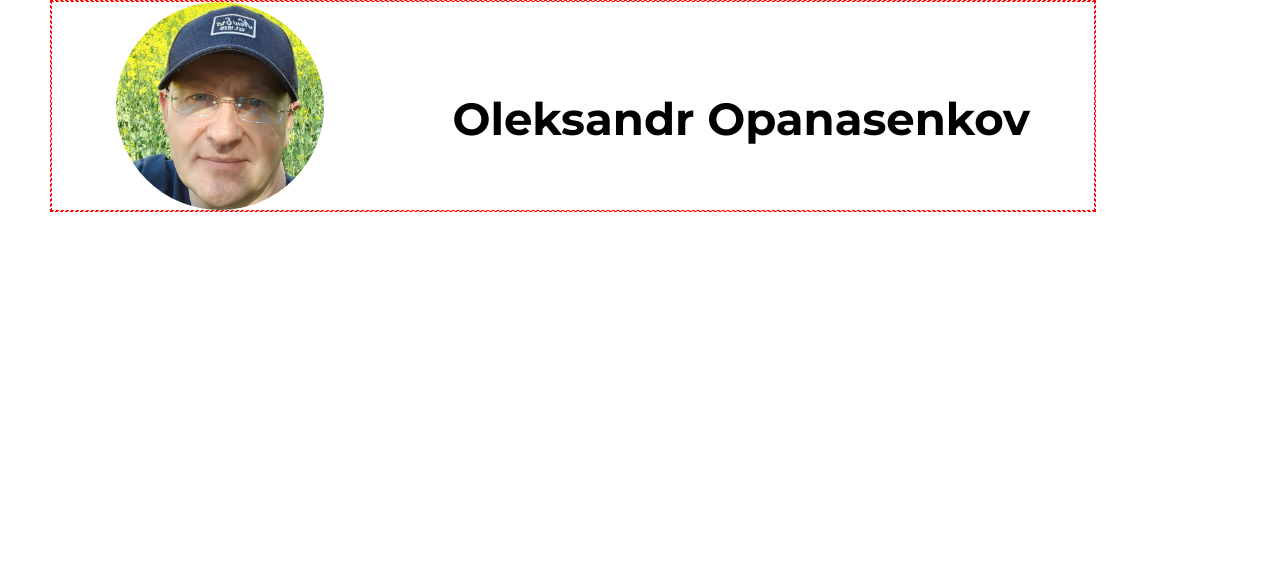
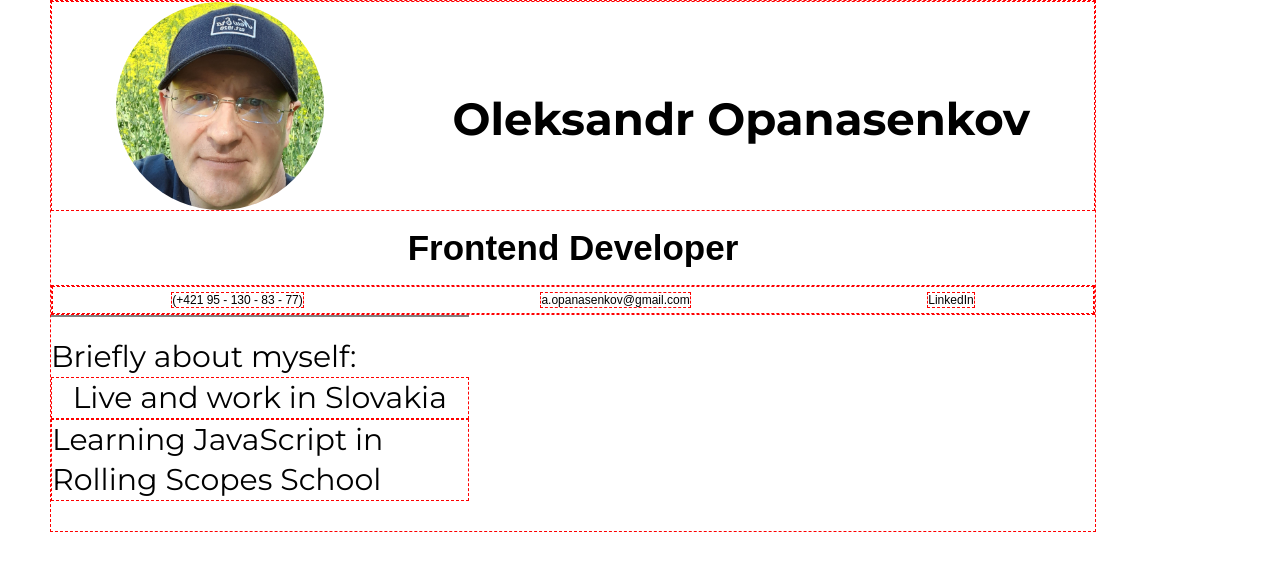
Before and after one commit to AlexOpanasenkov/rsschool-cv, a plain HTML site: page index.html in a window 1280 px wide. Drawn offline with Linux system fonts and the light colour scheme.

Commit message:
feat: add block main and line color gray

```diff
--- a/index.html
+++ b/index.html
@@ -14,7 +14,35 @@
                 <img class="logo-img" src="foto.jpg" alt="foto-person">
                 <h1 class="logo-text">Oleksandr Opanasenkov</h1>
             </div>
+            <h2 class="logo-description">Frontend Developer</h2>
+            <div class="header-bottom menu-nav">
+                <nav>
+                    <ul class="menu-nav_link">
+                        <li>
+                            <a class="menu-nav__link_item" href="+421951308377" target="_blank">(+421 95 - 130 - 83 - 77)
+                            </a>
+                        </li>
+                        <li>
+                            <a class="menu-nav__link_item" href="a.opanasenkov@gmail.com"
+                            target="_blank">a.opanasenkov@gmail.com
+                            </a>
+                        </li>
+                        <li>
+                            <a class="menu-nav__link_item" href="https://www.linkedin.com/in/oleksandr-opanasenkov-853a56221/" target="_blank">LinkedIn</a>
+                        </li>
+                    </ul>
+                </nav>
+            </div>
         </header>
+        <main class="main">
+            <div class="main-myself main-description">
+                <p class="main-description__item">Briefly about myself:</p>
+                <ul>
+                    <li class="main__item-center">Live and work in Slovakia</li>
+                    <li class="main__item-center">Learning JavaScript in Rolling Scopes School</li>
+                </ul>
+            </div>
+        </main>
     </div>
 
 </body>
--- a/style.css
+++ b/style.css
@@ -40,12 +40,13 @@ hr {
   display: flex;
   justify-content: space-around;
   flex-direction: row;
+	margin-bottom: 30px;
   border: 1px dashed red;
 }
 .logo-img {
-box-sizing: border-box;
-width: 20%;
-border-radius: 50%;
+  box-sizing: border-box;
+  width: 20%;
+  border-radius: 50%;
 }
 .logo-text {
   font-family: 'Montserrat', Arial, Helvetica, sans-serif;
@@ -53,3 +54,45 @@ border-radius: 50%;
   padding-top: 110px;
   text-rendering: optimizeLegibility;
 }
+.logo-description {
+	text-align: center;
+	font-size: 35px;
+	margin-bottom: 30px;
+}
+.header-bottom {
+  border: 1px dashed red;
+}
+.menu-nav {
+  border: 1px dashed red;
+}
+.menu-nav_link {
+  display: flex;
+  justify-content: space-around;
+  padding: 5px 0;
+  border: 1px dashed red;
+}
+li {
+  display: flex;
+  justify-content: space-around;
+  border: 1px dashed red;
+}
+.main {
+  display: flex;
+  flex-wrap: wrap;
+  margin: 0 auto;
+  justify-content: space-between;
+}
+.main-description {
+  display: block;
+  width: 40%;
+  margin-bottom: 30px;
+  font-family: 'Montserrat', Arial, Helvetica, sans-serif;
+  font-size: 30px;
+  line-height: 40px;
+}
+.main-description::before {
+	display: block;
+	content: '';
+	border-top: 2px solid gray;
+	margin-bottom: 20px;
+}
```
